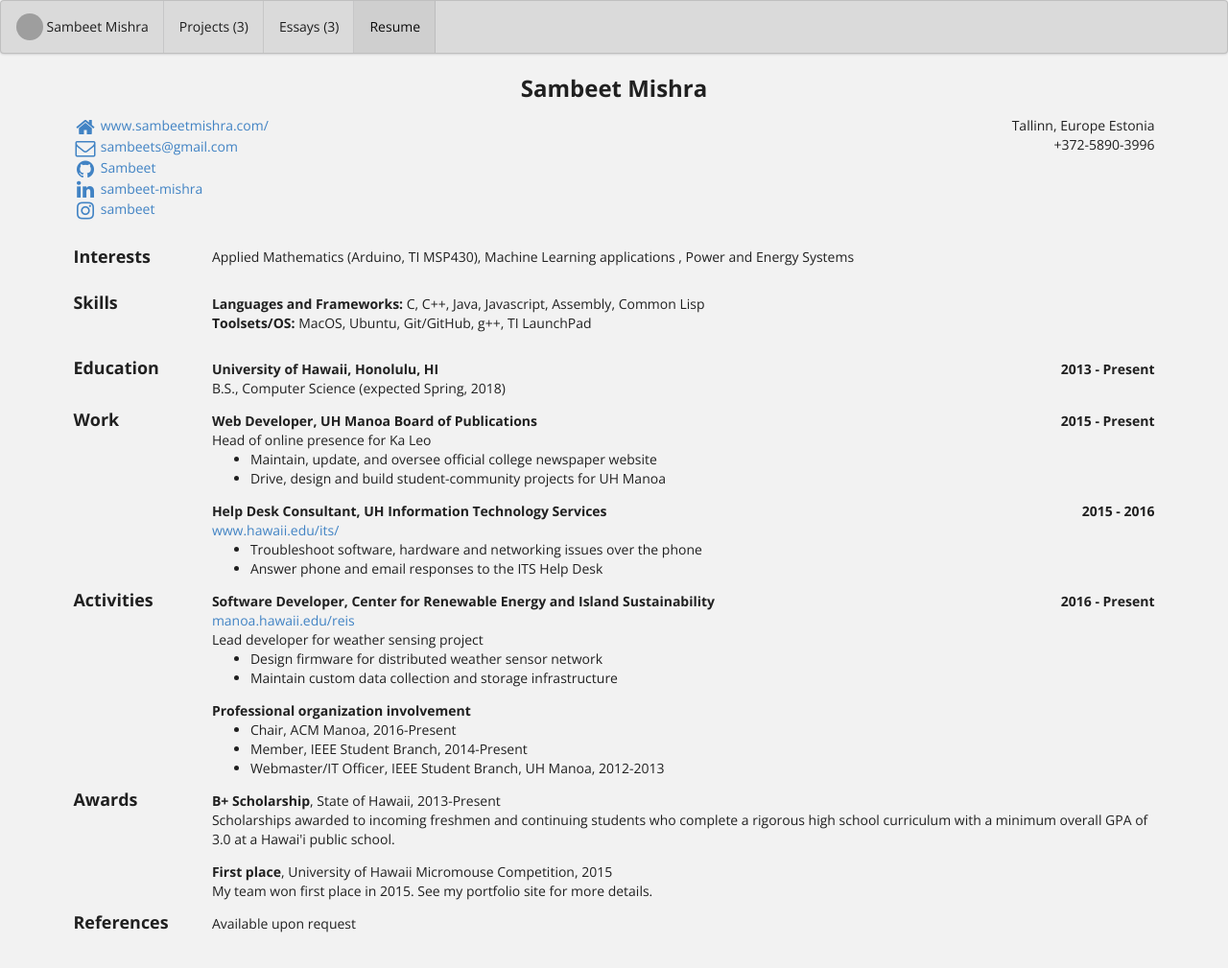
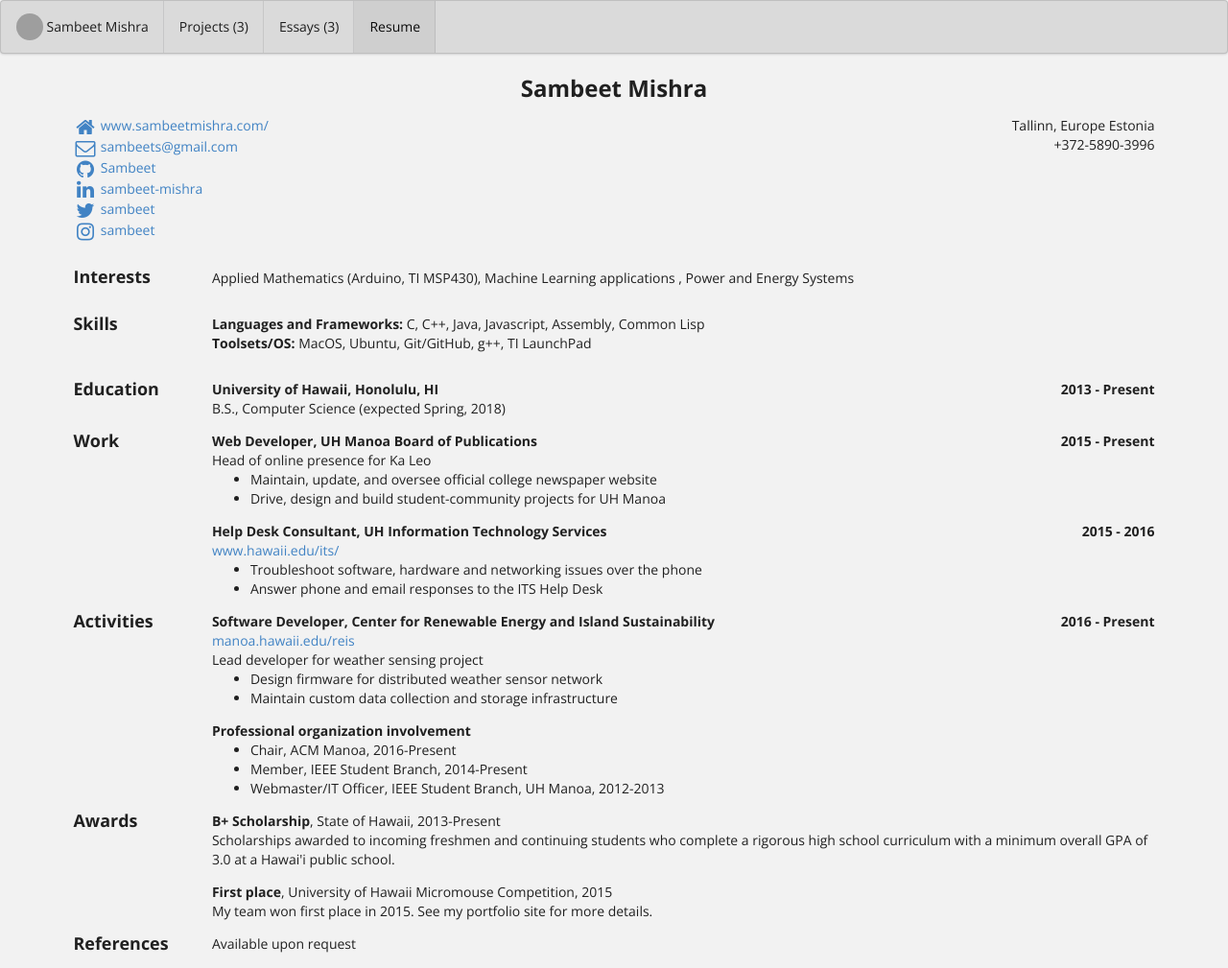
Before and after one commit to sambeetportfolio/sambeet_portfolio, a Jekyll site: the page built from bio/index.html, in a window 1280 px wide. Shown: the whole page at 96% size. Built offline with Jekyll 4.4.1, drawn with Linux system fonts in a browser that asks for light colours; before the commit the page ends 987 px from its top, so only the background shows below that.

Commit message:
refactor

```diff
--- a/_data/bio.json
+++ b/_data/bio.json
@@ -24,6 +24,11 @@
         "network": "linkedin",
         "username": "sambeet-mishra",
         "url": "http://linkedin.com/in/sambeet-mishra"
+      },
+      {
+        "network": "twitter",
+        "username": "sambeet",
+        "url": "http://twitter.com/sam_emc"
       },
       {
         "network": "instagram",
```
